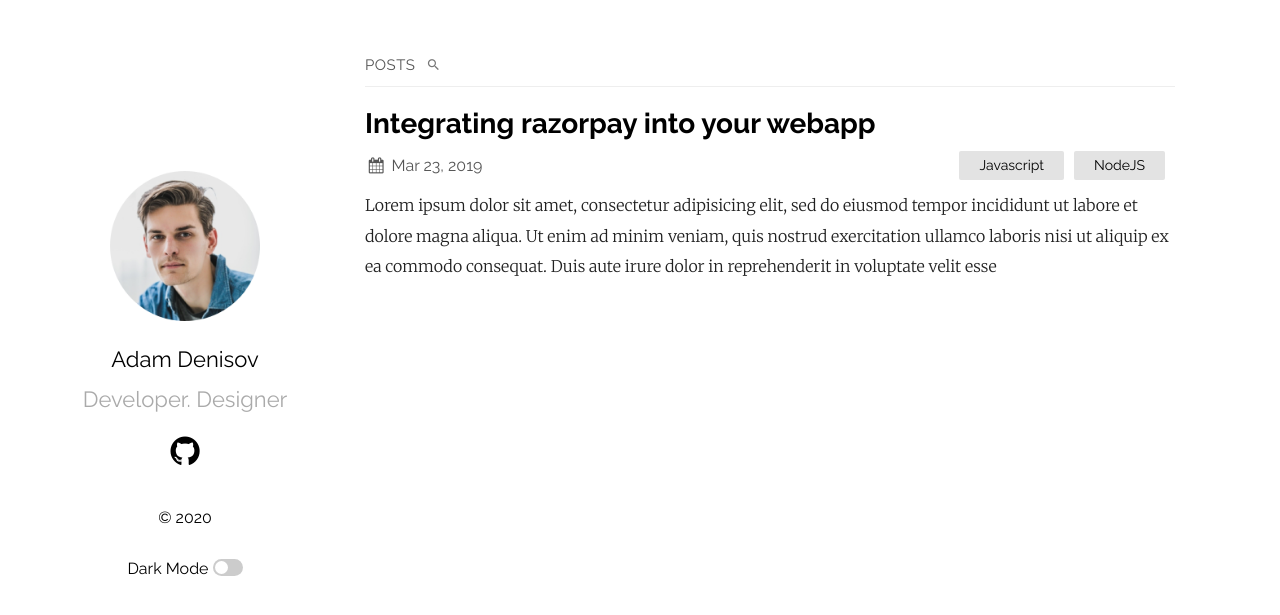
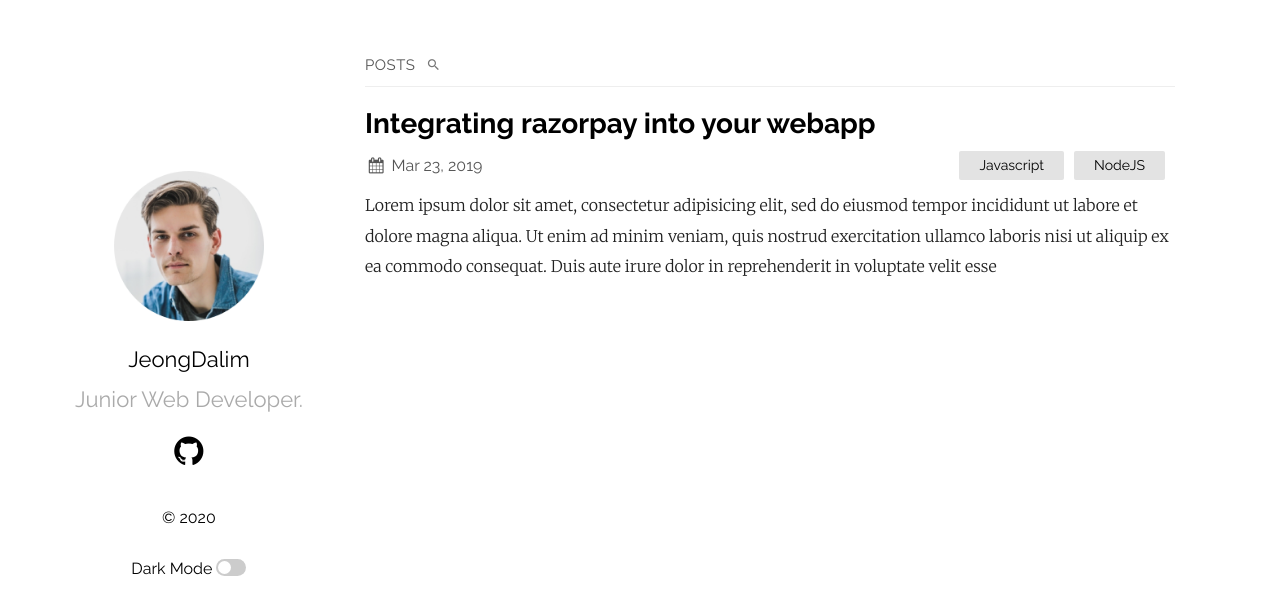
Before and after one commit to JeongDalim/JeongDalim.github.io, a Jekyll site: the page built from index.md, in a window 1280 px wide. Shown: the top 615 px of the page. Built offline with Jekyll 4.4.1, drawn with Linux system fonts in a browser that asks for light colours.

Commit message:
Update _config.yml

```diff
--- a/_config.yml
+++ b/_config.yml
@@ -12,8 +12,8 @@ show_excerpts: true # set to true to show excerpts on the homepage
 sass:
   sass_dir: _sass
 plainwhite:
-  name: Adam Denisov
-  tagline: Developer. Designer
+  name: JeongDalim
+  tagline: Junior Web Developer.
   date_format: "%b %-d, %Y"
   sitemap: true # set to true to generate sitemap.xml content
   search: true # set to true to enable searchbar
```
